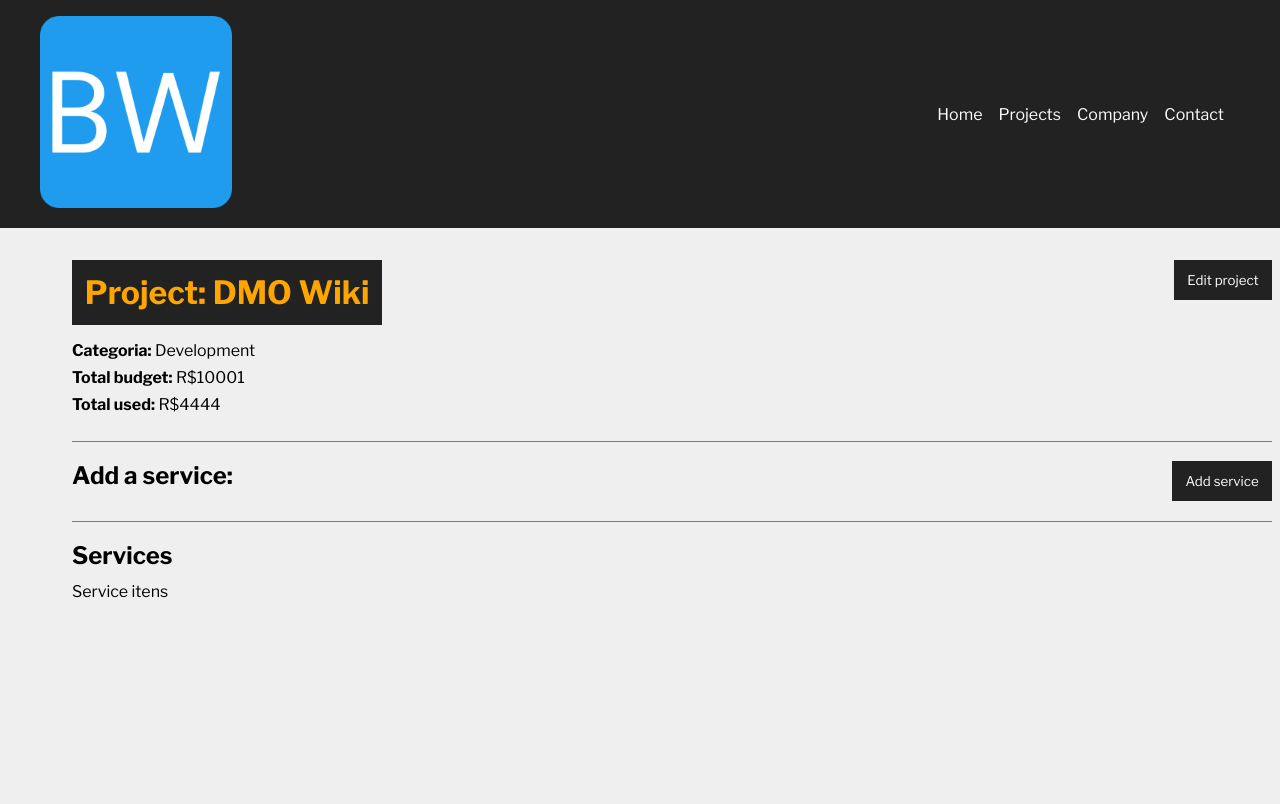
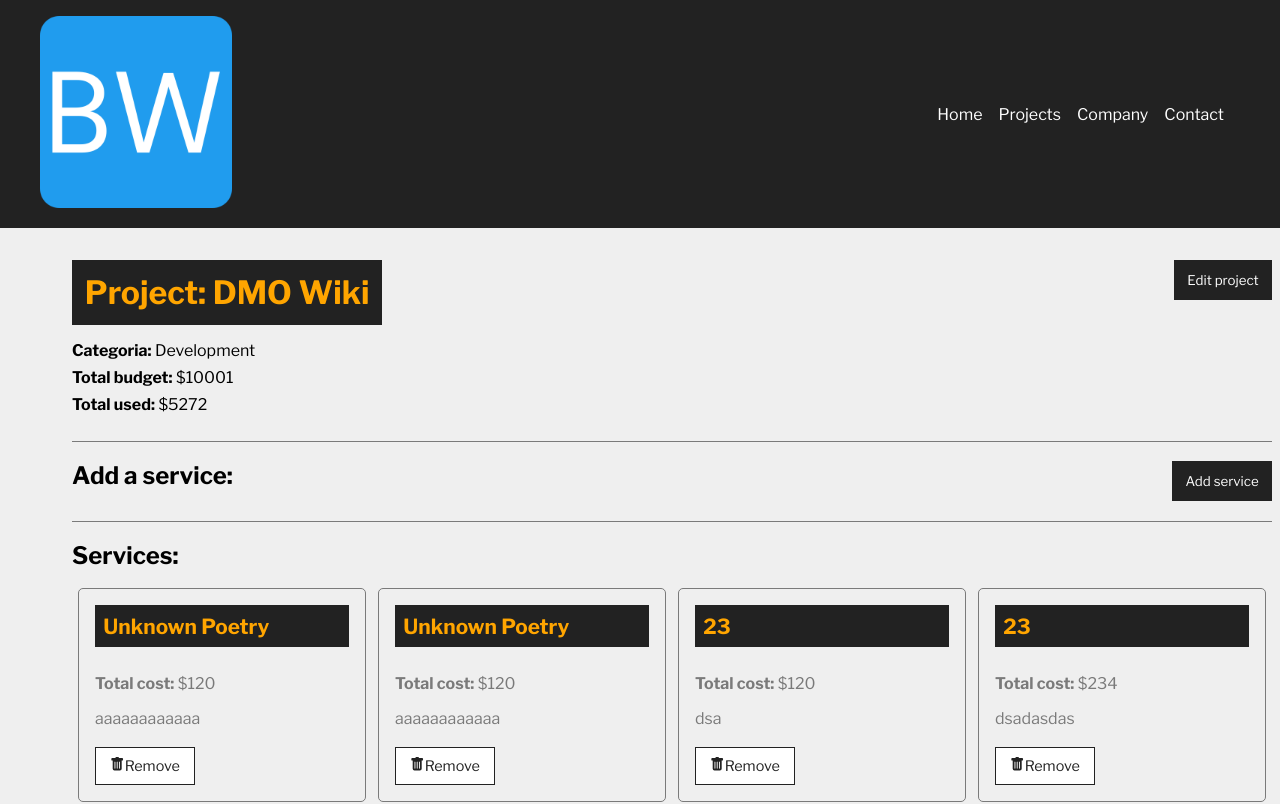
Before and after one commit to MarceloLima11/BudgetWise, a React (Vite) app: page /project/1 in a window 1280 px wide. Shown: the top 804 px of the page. Built offline with nearby package versions, Linux system fonts and the light colour scheme; data requests are answered from the project's data file.

Commit message:
feat: remove project service

```diff
--- a/db.json
+++ b/db.json
@@ -7,31 +7,37 @@
         "id": "2",
         "name": "Development"
       },
-      "cost": 4444,
+      "cost": 5272,
       "services": [
         {
           "name": "Unknown Poetry",
-          "cost": "1111",
+          "cost": "120",
           "description": "aaaaaaaaaaaa",
-          "id": "da212dda-895b-4707-a49d-21bd7ccc53ec"
+          "id": "c86b4efa-43fe-454f-a541-6afd8ab4e794"
         },
         {
           "name": "Unknown Poetry",
-          "cost": "1111",
+          "cost": "120",
           "description": "aaaaaaaaaaaa",
-          "id": "da212dda-895b-4707-a49d-21bd7ccc53ec"
+          "id": "c86b4efa-43fe-454f-a541-6afd8ab4e794"
         },
         {
-          "name": "Unknown Poetry",
-          "cost": "1111",
-          "description": "aaaaaaaaaaaa",
-          "id": "da212dda-895b-4707-a49d-21bd7ccc53ec"
+          "name": "23",
+          "cost": "120",
+          "description": "dsa",
+          "id": "f8b2280b-1904-4666-be99-b09ac27c0362"
         },
         {
-          "name": "Unknown Poetry",
-          "cost": "1111",
-          "description": "aaaaaaaaaaaa",
-          "id": "da212dda-895b-4707-a49d-21bd7ccc53ec"
+          "name": "23",
+          "cost": "234",
+          "description": "dsadasdas",
+          "id": "5549ee8b-7855-44c6-83c5-f0b5019115de"
+        },
+        {
+          "name": "23",
+          "cost": "234",
+          "description": "dsadasdas",
+          "id": "5549ee8b-7855-44c6-83c5-f0b5019115de"
         }
       ],
       "id": 1
--- a/src/components/pages/Project.jsx
+++ b/src/components/pages/Project.jsx
@@ -9,12 +9,14 @@
 import Container from '../layout/Container';
 import ProjectForm from '../project/ProjectForm';
 import Message from '../layout/Message';
-import ServiceForm from '../services/ServiceForm';
+import ServiceForm from '../service/ServiceForm';
+import ServiceCard from '../service/ServiceCard';
 
 function Project() {
     const { id } = useParams("id");
 
     const [project, setProject] = useState([]);
+    const [services, setServices] = useState([]);
     const [showProjectForm, setShowProjectForm] = useState(false);
     const [showServiceForm, setShowServiceForm] = useState(false);
     const [message, setMessage] = useState();
@@ -30,6 +32,7 @@
             }).then((resp) => resp.json())
                 .then((data) => {
                     setProject(data);
+                    setServices(data.services)
                 }).catch(err => console.log(err))
         }, 300)
     }, [id])
@@ -64,12 +67,12 @@
         setMessage('')
 
         const lastService = project.services[project.services.length - 1]
-        lastService.id = uuidv4()
+        lastService.id = uuidv4(); lastService.id = uuidv4()
 
         const lastServiceCost = lastService.cost;
 
         const newCost = parseFloat(project.cost) +
-            parseFloat(lastService.cost);
+            parseFloat(lastServiceCost);
 
         if (newCost > parseFloat(project.budget)) {
             setMessage('Budget exceeded, check the price of the service');
@@ -87,9 +90,13 @@
         })
             .then(resp => resp.json())
             .then(data => {
-                console.log(data);
+                setShowServiceForm(false);
             })
             .catch(err => console.log(err))
+    }
+
+    function removeService() {
+
     }
 
     function toggleProjectForm() {
@@ -118,10 +125,10 @@
                                     <span>Categoria: </span> {project.category.name}
                                 </p>
                                 <p>
-                                    <span>Total budget:</span> R${project.budget}
+                                    <span>Total budget:</span> ${project.budget}
                                 </p>
                                 <p>
-                                    <span>Total used:</span> R${project.cost}
+                                    <span>Total used:</span> ${project.cost}
                                 </p>
                             </div>
                         ) : (<div className={styles.project_info}>
@@ -148,9 +155,22 @@
                             }
                         </div>
                     </div>
-                    <h2>Services</h2>
+                    <h2>Services:</h2>
                     <Container customClass="start">
-                        <p>Service itens</p>
+                        {services.length > 0
+                            &&
+                            services.map((service) => (
+                                <ServiceCard
+                                    id={service.id}
+                                    name={service.name}
+                                    cost={service.cost}
+                                    description={service.description}
+                                    key={service.id}
+                                    handleRemove={removeService}
+                                />
+                            ))
+                        }
+                        {services.length == 0 && <p>There are no registered services.</p>}
                     </Container>
                 </Container>
             </div>) : (
--- /dev/null
+++ b/src/components/service/ServiceCard.jsx
@@ -0,0 +1,33 @@
+import styles from '../project/ProjectCard.module.css'
+
+import { BsFillTrashFill } from 'react-icons/bs'
+
+function ServiceCard({ id, name, cost, description, handleRemove }) {
+    const remove = (e) => {
+        e.preventDefault();
+        handleRemove();
+    }
+
+
+    return (
+        <div className={styles.project_card} >
+            <h4>{name}</h4>
+            <p>
+                <span>Total cost:</span> ${cost}
+            </p>
+
+            <p>
+                {description}
+            </p>
+
+            <div className={styles.project_card_actions}>
+                <button onClick={remove}>
+                    <BsFillTrashFill />
+                    Remove
+                </button>
+            </div>
+        </div>
+    );
+}
+
+export default ServiceCard;
```
Also changed, not shown: src/components/service/ServiceForm.jsx (renamed from src/components/services/ServiceForm.jsx).
